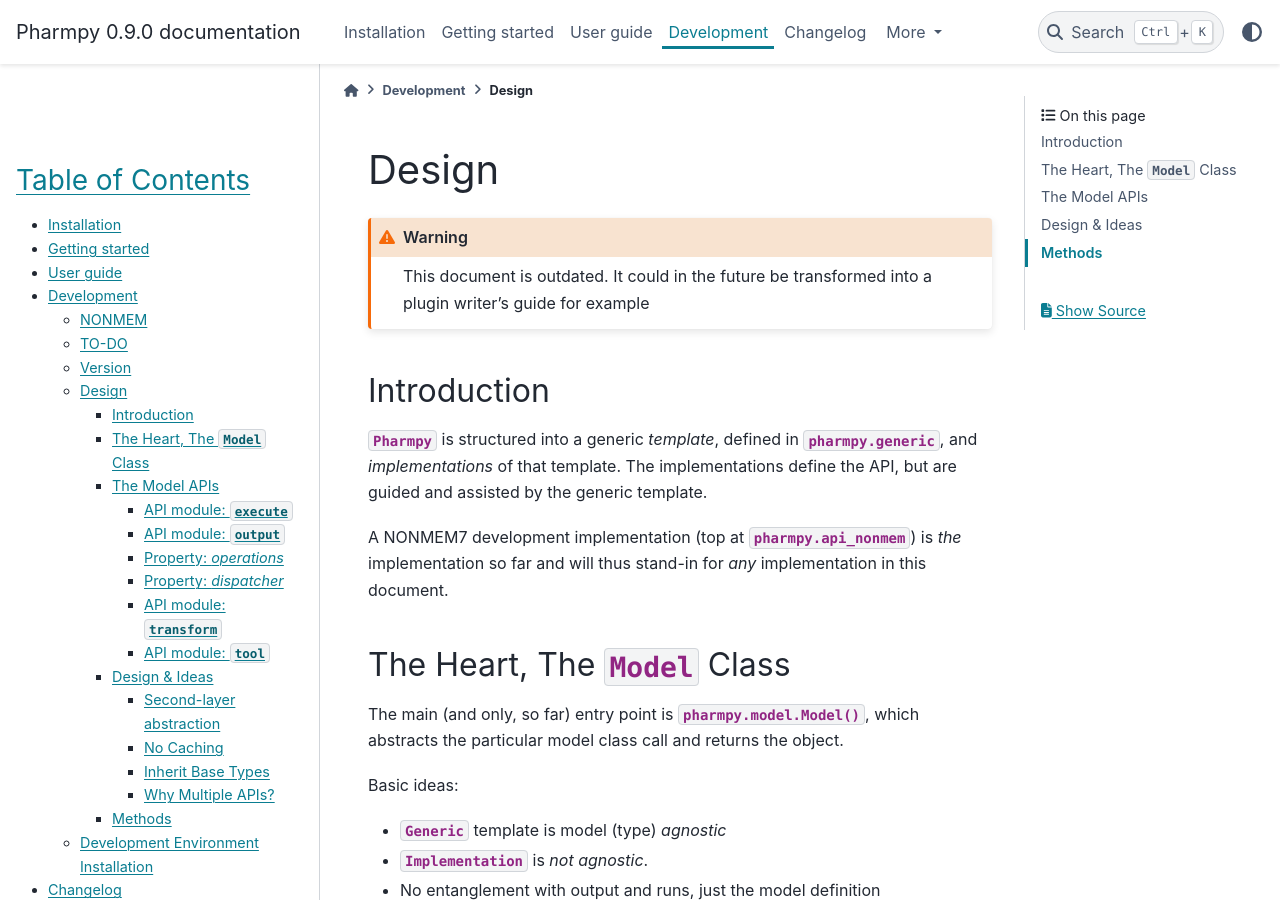
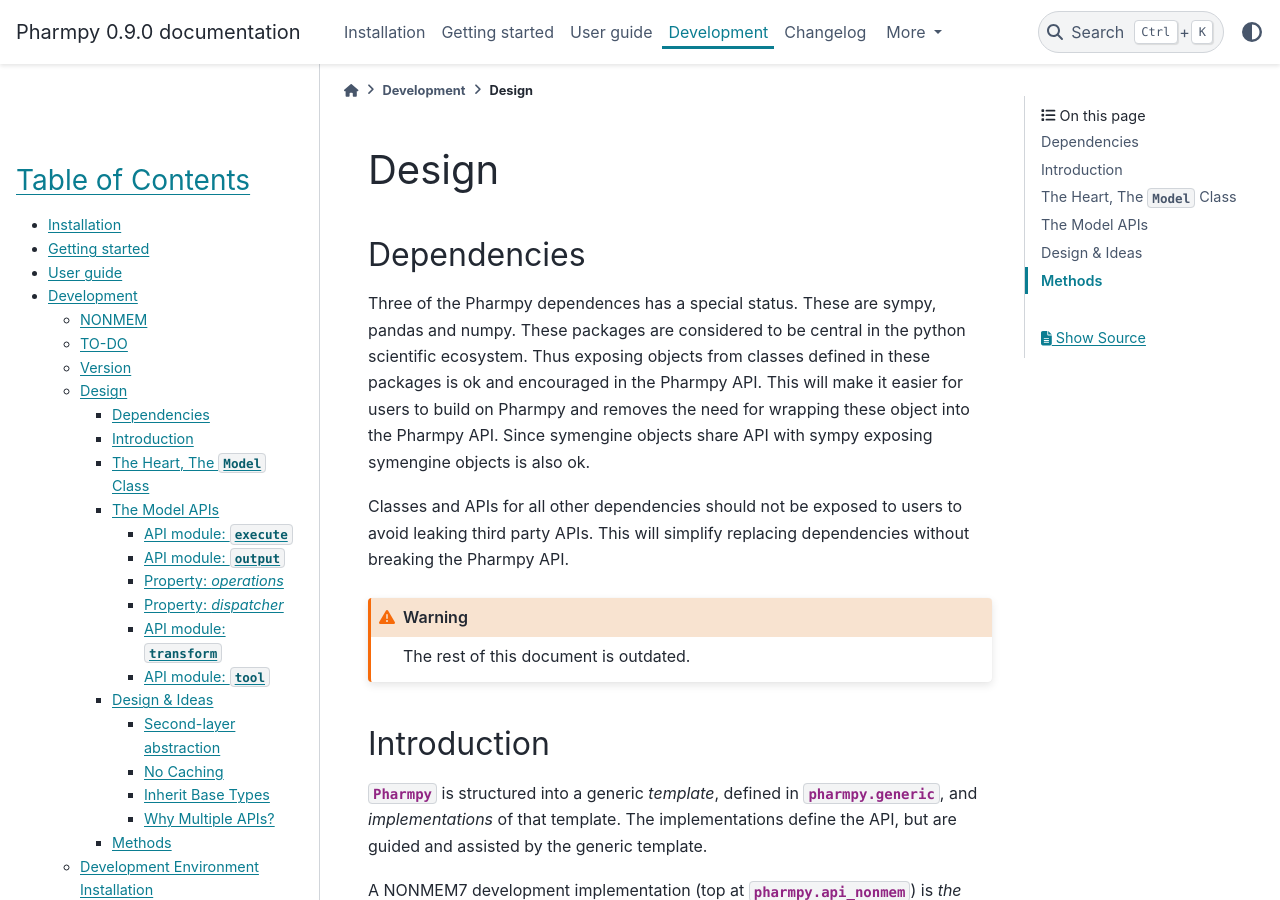
Before and after one commit to pharmpy/pharmpy, a Sphinx documentation site: the page built from docs/design.rst, in a window 1280 px wide and 900 px high. Built offline with Sphinx 7.4.7 and the PyData theme 0.15.4, drawn with Linux system fonts in a browser that asks for light colours; pages that are not in the unit, such as notebooks, are missing from menus.

Commit message:
Update design documentation with dependency policy

```diff
--- a/docs/design.rst
+++ b/docs/design.rst
@@ -4,7 +4,19 @@
 Design
 ======
 
-.. warning:: This document is outdated. It could in the future be transformed into a plugin writer's guide for example
+Dependencies
+============
+
+Three of the Pharmpy dependences has a special status. These are sympy, pandas and numpy. These packages are considered
+to be central in the python scientific ecosystem. Thus exposing objects from classes defined in these packages is ok
+and encouraged in the Pharmpy API. This will make it easier for users to build on Pharmpy and removes the need for wrapping
+these object into the Pharmpy API. Since symengine objects share API with sympy exposing symengine objects is also ok.
+
+Classes and APIs for all other dependencies should not be exposed to users to avoid leaking third party APIs. This will
+simplify replacing dependencies without breaking the Pharmpy API.
+
+
+.. warning:: The rest of this document is outdated.
 
 Introduction
 ============
```
